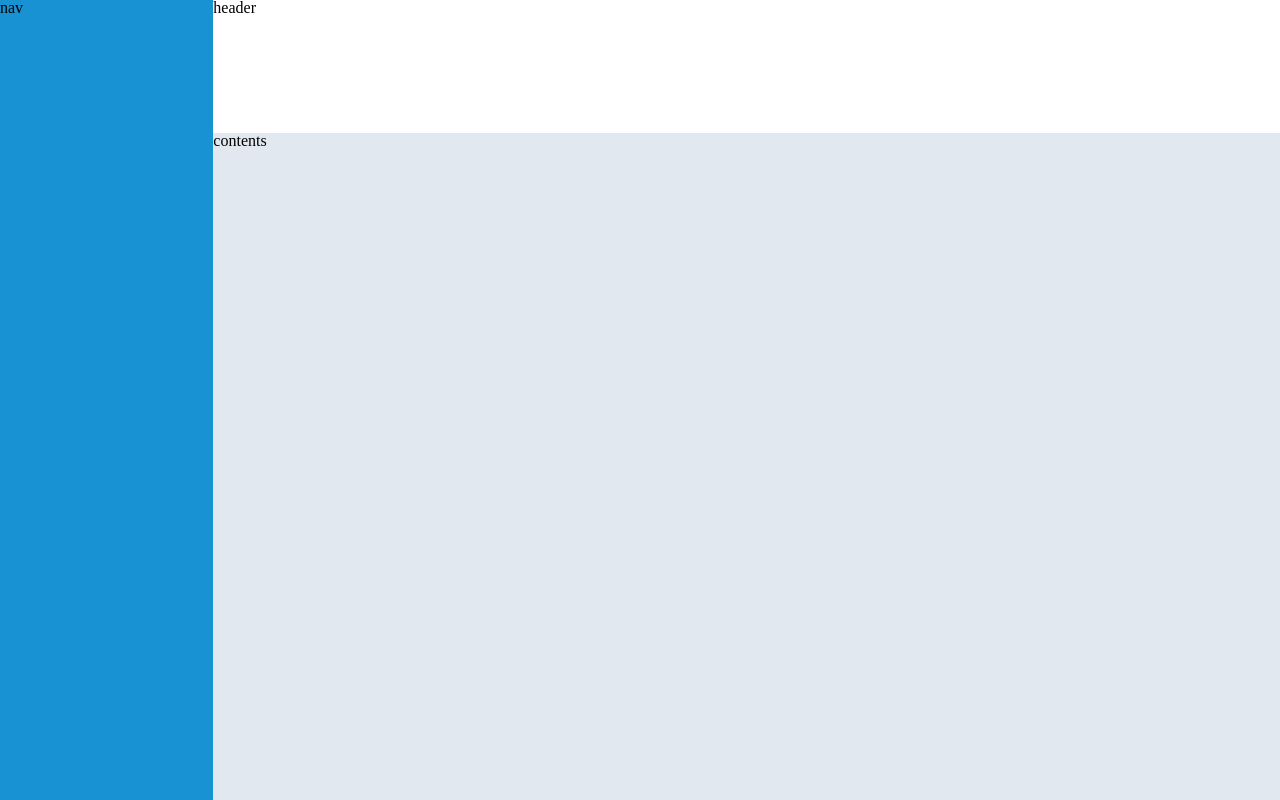
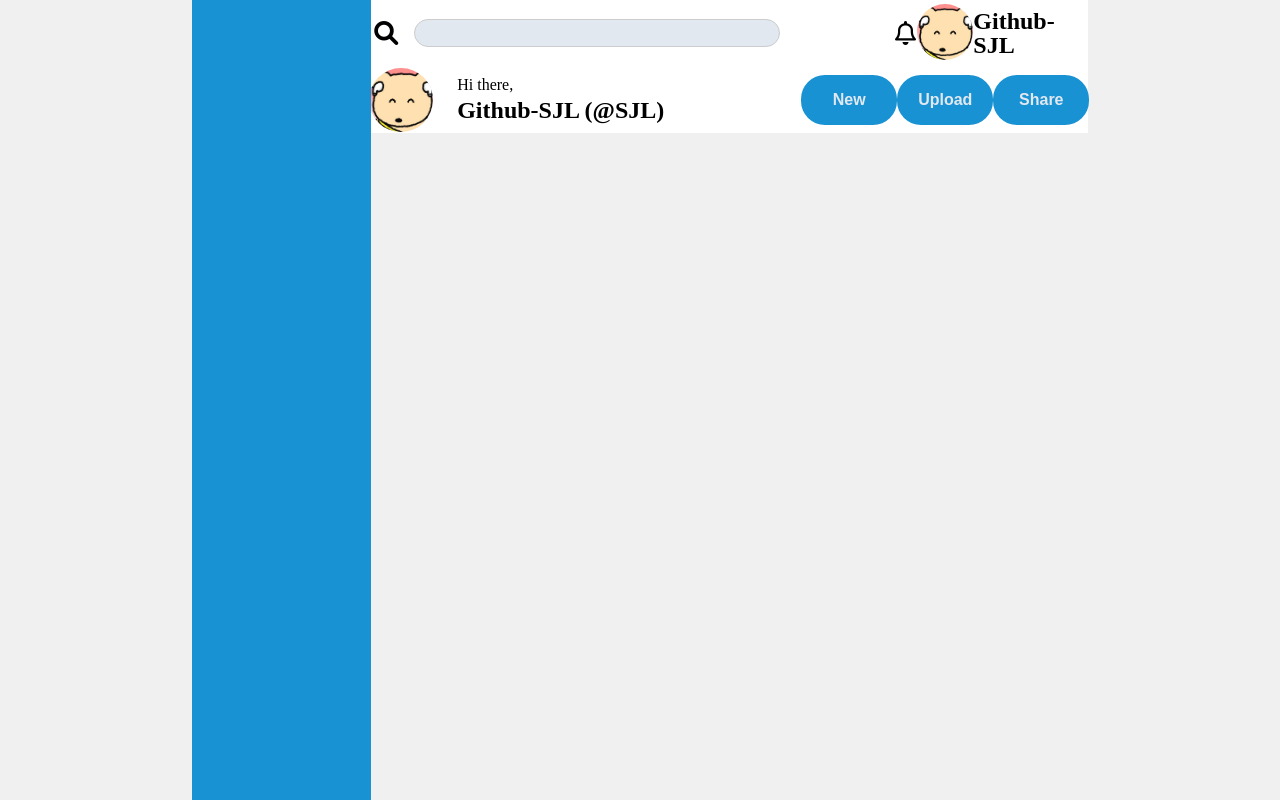
Before and after one commit to GitHub-SJL/odin-project, a plain HTML site: page 1. Html-CSS 기초/2. AdminDashboard/main.html in a window 1280 px wide. Drawn offline with nearby package versions, Linux system fonts and the light colour scheme.

Commit message:
1-2: Header

```diff
--- a/1. Html-CSS 기초/2. AdminDashboard/main.html
+++ b/1. Html-CSS 기초/2. AdminDashboard/main.html
@@ -19,9 +19,37 @@ https://cdn.jsdelivr.net/npm/reset-css@5.0.2/reset.min.css
   </head>
   <body>
     <div class="container">
-      <div class="header">header</div>
-      <div class="nav">nav</div>
-      <div class="contents">contents</div>
+      <div class="header">
+        <div class="search-container">
+          <i class="fa-solid fa-magnifying-glass"></i>
+          <input />
+        </div>
+        <div class="user-profile-container">
+          <div class="user-profile-alarm">
+            <i class="fa-regular fa-bell"></i>
+          </div>
+          <div class="user-avatar">
+            <img src="images/avatar_img.jpg" />
+          </div>
+          <div class="user-name"><h2>Github-SJL</h2></div>
+        </div>
+        <div class="user-info-container">
+          <div class="user-avatar">
+            <img src="images/avatar_img.jpg" />
+          </div>
+          <div class="user-name">
+            <p>Hi there,</p>
+            <h2>Github-SJL (@SJL)</h2>
+          </div>
+        </div>
+        <div class="action-buttons-container">
+          <div><button>New</button></div>
+          <div><button>Upload</button></div>
+          <div><button>Share</button></div>
+        </div>
+      </div>
+      <div class="nav"></div>
+      <div class="contents"></div>
     </div>
   </body>
 </html>
--- a/1. Html-CSS 기초/2. AdminDashboard/styles.css
+++ b/1. Html-CSS 기초/2. AdminDashboard/styles.css
@@ -1,19 +1,144 @@
 body {
   height: 100vh;
-  background-color: #e2e8f0;
+  background-color: #f0f0f0;
+  display: grid;
+  place-items: center;
 }
 
 .container {
-  width: 100%;
+  width: 70%;
   height: 100%;
   display: grid;
-  grid-template-columns: 1fr 5fr;
+  grid-template-columns: 1fr 4fr;
   grid-template-rows: 1fr 5fr;
 }
+
+/*---------------------------------------------
+|                    Header                   |
+---------------------------------------------*/
 
 .header {
   background-color: #ffffff;
   grid-column: 2 / 3;
+  display: grid;
+  grid-template-columns: 60% 40%;
+  grid-template-rows: 50% 50%;
+}
+
+/* Search */
+.header .search-container {
+  grid-column: 1 / 2;
+  display: grid;
+  grid-template-columns: 10% 90%;
+}
+
+.header .search-container i {
+  align-self: center;
+  justify-self: end;
+  margin-right: 1rem;
+  cursor: pointer;
+  font-size: 1.5rem;
+}
+
+.header .search-container input {
+  align-self: center;
+  justify-self: start;
+  grid-template-columns: 2 / 3;
+  padding: 1% 1% 1% 3%;
+  background-color: #e2e8f0;
+  border: 1px solid #ccc;
+  border-radius: 1rem;
+  width: 90%;
+  font-size: 16px;
+}
+
+.header .search-container input:focus {
+  outline: none;
+  box-shadow: 0 0 5px rgba(25, 146, 212, 1);
+}
+
+/* User Profile */
+.header .user-profile-container {
+  grid-column: 2 / 3;
+  display: grid;
+  grid-template-columns: 40% 20% 30%;
+}
+
+.user-profile-container .user-profile-alarm {
+  align-self: center;
+  justify-self: end;
+  grid-column: 1 / 2;
+  font-size: 1.5rem;
+}
+
+.user-profile-container .user-avatar {
+  align-self: center;
+  justify-self: center;
+  grid-column: 2 / 3;
+}
+.user-avatar img {
+  width: 3.5rem;
+  height: 3.5rem;
+  border-radius: 50%;
+  object-fit: cover;
+}
+.user-profile-container .user-name {
+  align-self: center;
+  justify-self: start;
+  grid-column: 3 / 4;
+}
+
+.user-name h2 {
+  font-size: 1.5rem;
+  font-weight: bold;
+}
+
+.user-profile .user-avatar {
+  grid-column: 1/ 2;
+}
+
+/* User Info */
+
+.user-info-container {
+  display: grid;
+  grid-template-columns: 20% 80%;
+  align-items: center;
+}
+
+.user-info-container .user-avatar {
+  justify-self: end;
+  margin-right: 1.5rem;
+  display: grid;
+  place-items: center;
+}
+
+.user-info-container .user-avatar img {
+  width: 4rem;
+  height: 4rem;
+}
+
+.user-info-container .user-name p {
+  font-size: 1rem;
+  margin-bottom: 5px;
+}
+
+/* Action Button */
+
+.action-buttons-container {
+  display: grid;
+  grid-template-columns: 1fr 1fr 1fr;
+  place-items: center;
+}
+
+.action-buttons-container button {
+  border: none;
+  padding: 1rem;
+  background-color: #1992d4;
+  border-radius: 1.5rem;
+  width: 6rem;
+  color: #e2e8f0;
+  font-size: 1rem;
+  font-weight: bold;
 }
 
 .nav {
```
Also changed, not shown: 1. Html-CSS 기초/2. AdminDashboard/images/avatar_img.jpg (added).
